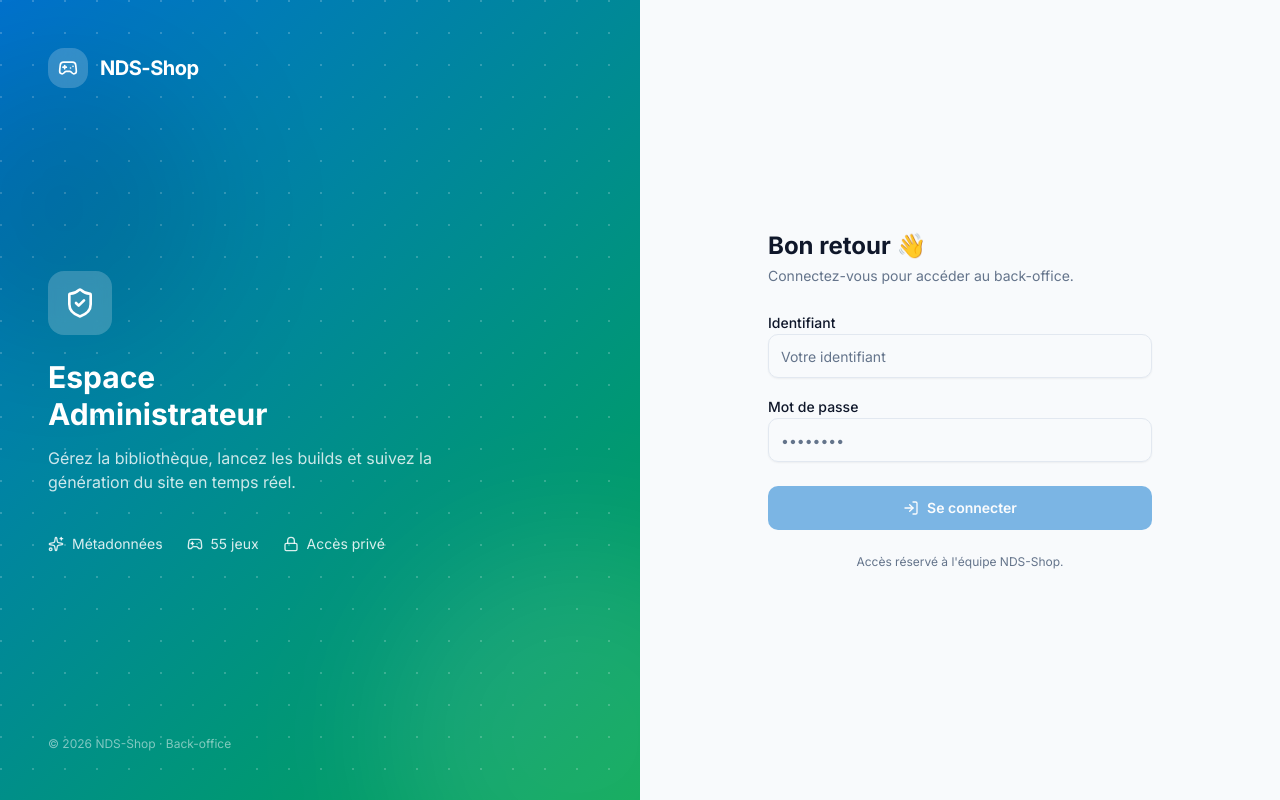
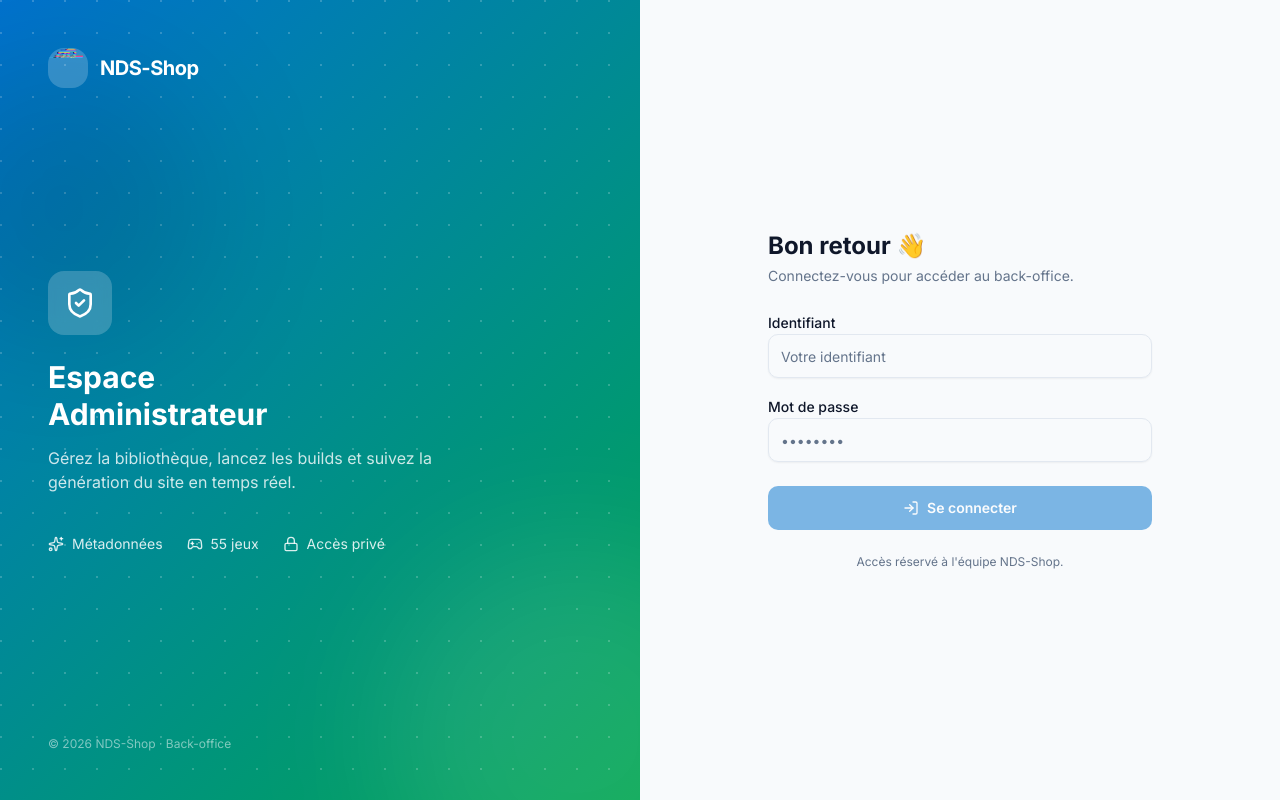
Before and after one commit to NDS-Shop-Homebrew/upload.db-nds-shop.fr, a React (Vite) app in the folder frontend/: page /login in a window 1280 px wide. Built offline with nearby package versions, Linux system fonts and the light colour scheme; no server answers.

Commit message:
Login: logo favicon PNG à la place des manettes

```diff
--- a/frontend/src/pages/Login.tsx
+++ b/frontend/src/pages/Login.tsx
@@ -36,9 +36,7 @@ export default function Login() {
 
         <div className="relative z-10 flex flex-col justify-between p-12 w-full">
           <div className="flex items-center gap-3">
-            <div className="w-10 h-10 rounded-xl bg-white/20 backdrop-blur flex items-center justify-center">
-              <Gamepad2 className="w-5 h-5 text-white" />
-            </div>
+            <img src="/logo.png" alt="NDS-Shop" className="w-10 h-10 rounded-xl bg-white/20" />
             <span className="text-xl font-bold text-white tracking-tight">NDS-Shop</span>
           </div>
 
@@ -95,9 +93,7 @@ export default function Login() {
         >
           {/* Logo mobile */}
           <div className="lg:hidden flex items-center gap-3 mb-8 justify-center">
-            <div className="w-10 h-10 rounded-xl bg-primary flex items-center justify-center">
-              <Gamepad2 className="w-5 h-5 text-white" />
-            </div>
+            <img src="/logo.png" alt="NDS-Shop" className="w-10 h-10 rounded-xl bg-primary" />
             <span className="text-xl font-bold tracking-tight">NDS-Shop</span>
           </div>
 
```
Also changed, not shown: frontend/public/logo.png (added).
